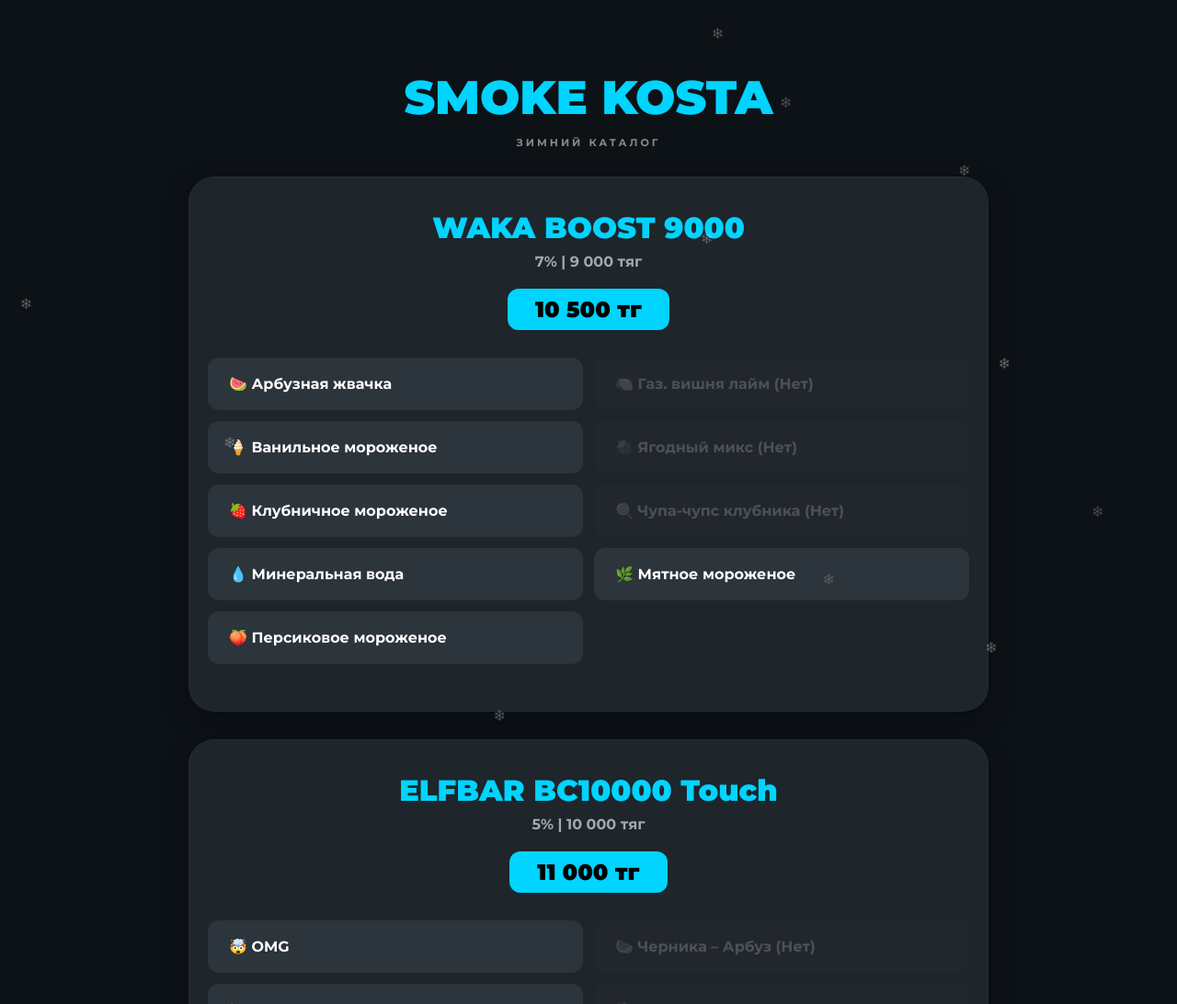
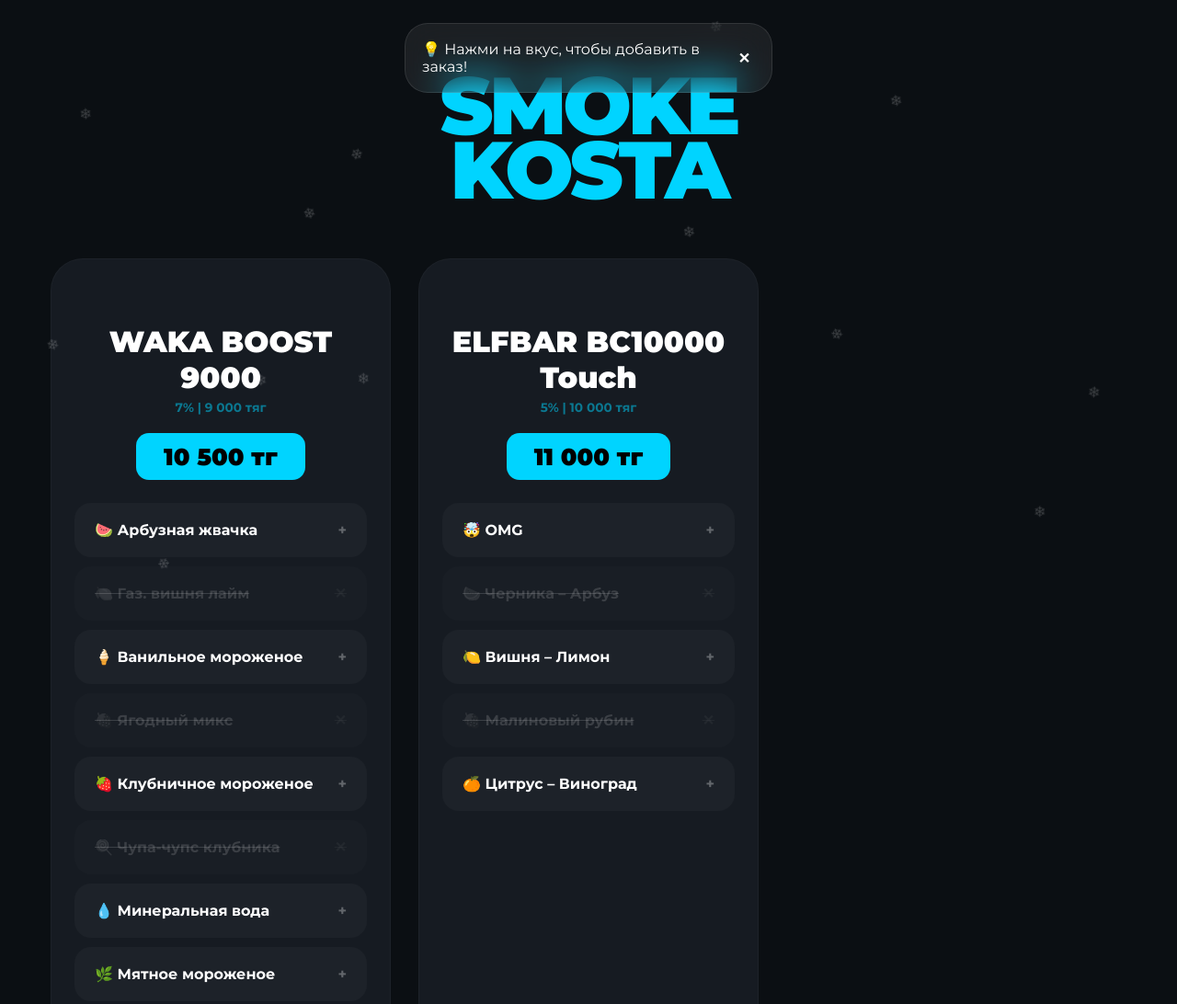
Before and after one commit to SmokeShopi/SmokeShops, a plain HTML site: page index.html in a window 1280 px wide. Shown: the top 1092 px of the page at 92% size. Drawn offline with nearby package versions, Linux system fonts and the light colour scheme.

Commit message:
Update index.html

```diff
--- a/index.html
+++ b/index.html
@@ -19,220 +19,232 @@
     <link href="https://fonts.googleapis.com/css2?family=Montserrat:wght@400;700;800;900&display=swap" rel="stylesheet">
     <link href="https://unpkg.com/aos@2.3.1/dist/aos.css" rel="stylesheet">
     <link rel="icon" type="image/png" href="logot.png">
+    <script src="https://cdnjs.cloudflare.com/ajax/libs/gsap/3.12.2/gsap.min.js"></script>
+    <script src="https://cdnjs.cloudflare.com/ajax/libs/gsap/3.12.2/ScrollTrigger.min.js"></script>
 
     <style>
         :root {
             --blue-accent: #00d4ff;
-            --card-bg: #1e252b;
-            --flavor-bg: #2c343c;
-            --text-color: #ffffff;
             --promo-color: #ff00d4;
+            --bg-main: #0b0f13;
+            --card-bg: #161b22;
+            --out-of-stock-color: rgba(255, 255, 255, 0.15);
         }
 
-        * { box-sizing: border-box; -webkit-tap-highlight-color: transparent; }
+        * { box-sizing: border-box; -webkit-tap-highlight-color: transparent; margin: 0; padding: 0; }
 
         body {
-            margin: 0; padding: 0;
-            font-family: 'Montserrat', sans-serif;
-            background: #0d1217;
-            color: var(--text-color);
-            min-height: 100vh;
-            display: flex; flex-direction: column; align-items: center;
+            background: var(--bg-main);
+            color: #fff; font-family: 'Montserrat', sans-serif;
+            overflow-x: hidden; width: 100%;
         }
 
-        .container { width: 95%; max-width: 900px; padding: 40px 15px; text-align: center; }
+        #snow-container { position: fixed; top: 0; left: 0; width: 100%; height: 100%; pointer-events: none; z-index: 5; overflow: hidden; }
+        .snowflake { position: absolute; top: -20px; color: white; opacity: 0.2; pointer-events: none; }
 
-        header h1 {
-            font-size: clamp(2rem, 8vw, 3.2rem); font-weight: 900;
-            color: var(--blue-accent); text-transform: uppercase;
-            margin-bottom: 5px;
+        #hintBox {
+            position: fixed; top: -150px; left: 50%; transform: translateX(-50%);
+            width: 90%; max-width: 400px; background: rgba(255, 255, 255, 0.07);
+            backdrop-filter: blur(20px); -webkit-backdrop-filter: blur(20px);
+            padding: 18px; border-radius: 25px; border: 1px solid rgba(255, 255, 255, 0.1);
+            z-index: 2000; display: flex; align-items: center; justify-content: space-between;
         }
 
+        .container { width: 100%; max-width: 1200px; padding: 80px 15px 180px; margin: 0 auto; }
+        header { text-align: center; margin-bottom: 60px; }
+        header h1 { font-size: clamp(3.5rem, 12vw, 5.5rem); font-weight: 900; color: var(--blue-accent); text-transform: uppercase; letter-spacing: -4px; line-height: 0.8; }
+
+        #catalog-container { display: grid; grid-template-columns: repeat(auto-fill, minmax(330px, 1fr)); gap: 30px; }
+
         .catalog-item {
-            background: var(--card-bg);
-            border-radius: 28px;
-            padding: 35px 20px;
-            margin-bottom: 30px;
-            position: relative;
-            box-shadow: 0 10px 30px rgba(0, 0, 0, 0.3);
-            border: 1px solid rgba(255, 255, 255, 0.03);
+            background: var(--card-bg); border-radius: 35px; padding: 70px 25px 35px;
+            border: 1px solid rgba(255,255,255,0.03); position: relative;
+            text-align: center; opacity: 0; transform: translateY(50px);
         }
 
-        .item-title { font-size: 2rem; font-weight: 900; color: var(--blue-accent); margin-bottom: 8px; }
-        .specs { opacity: 0.6; font-weight: 600; margin-bottom: 20px; font-size: 1rem; }
-
-        .price-row { display: flex; align-items: center; justify-content: center; gap: 15px; margin-bottom: 30px; }
-        .old-price { text-decoration: line-through; opacity: 0.4; font-size: 1.2rem; font-weight: 700; }
-        .price-tag {
-            background: var(--blue-accent); color: #000;
-            padding: 8px 30px; border-radius: 12px;
-            font-weight: 900; font-size: 1.5rem;
+        .promo-badge {
+            position: absolute; top: -15px; left: 50%; transform: translateX(-50%);
+            background: var(--promo-color); color: white; padding: 12px 28px;
+            border-radius: 50px; font-weight: 900; font-size: 0.8rem;
+            text-decoration: none; z-index: 10; white-space: nowrap;
         }
 
-        .flavor-list {
-            display: grid;
-            grid-template-columns: repeat(auto-fill, minmax(280px, 1fr));
-            gap: 12px; list-style: none; padding: 0;
+        .item-title { font-size: 2rem; font-weight: 900; margin-bottom: 5px; }
+        .specs { color: var(--blue-accent); font-weight: 700; opacity: 0.5; margin-bottom: 20px; font-size: 0.85rem; }
+
+        .price-box { margin-bottom: 25px; display: flex; flex-direction: column; align-items: center; }
+        .old-price { font-size: 0.95rem; font-weight: 700; color: rgba(255,255,255,0.3); text-decoration: line-through; margin-bottom: 4px; }
+        .price-tag { background: var(--blue-accent); color: #000; padding: 10px 30px; border-radius: 14px; font-weight: 900; font-size: 1.6rem; }
+
+        .flavor-list { width: 100%; list-style: none; display: flex; flex-direction: column; gap: 10px; }
+
+        /* СТИЛЬ ДЛЯ КНОПОК ВКУСА */
+        .flavor-list li {
+            background: rgba(255,255,255,0.03); padding: 18px 20px; border-radius: 18px;
+            font-weight: 700; cursor: pointer; display: flex; justify-content: space-between;
+            border: 2px solid transparent; transition: 0.3s cubic-bezier(0.4, 0, 0.2, 1);
         }
 
-        .flavor-list li {
-            background: var(--flavor-bg);
-            padding: 18px 22px; border-radius: 12px;
-            font-size: 1rem; font-weight: 700;
-            cursor: pointer; transition: 0.2s;
-            display: flex; align-items: center;
-            border: 1px solid transparent;
+        /* КОГДА ВКУС ВЫБРАН */
+        .flavor-list li.selected { border-color: var(--blue-accent); background: rgba(0, 212, 255, 0.1); color: var(--blue-accent); }
+
+        /* КОГДА ВКУСА НЕТ (ТО ЧТО ТЫ ПРОСИЛ) */
+        .flavor-list li.out-of-stock {
+            background: rgba(255, 255, 255, 0.01);
+            color: var(--out-of-stock-color);
+            border-color: transparent;
+            text-decoration: line-through;
+            cursor: not-allowed;
+            pointer-events: none; /* Чтобы нельзя было кликнуть */
+            filter: grayscale(1) blur(0.5px);
         }
 
-        .flavor-list li.selected {
-            background: rgba(0, 212, 255, 0.1);
-            border-color: var(--blue-accent);
+        .order-btn {
+            position: fixed; bottom: 30px; left: 50%; transform: translateX(-50%) translateY(150px);
+            width: 92%; max-width: 480px; background: var(--blue-accent);
+            color: #000; padding: 22px 30px; border-radius: 30px;
+            display: flex; justify-content: space-between; align-items: center;
+            text-decoration: none; font-weight: 900; font-size: 1.1rem;
+            z-index: 3000; opacity: 0;
         }
 
-        .flavor-list li.out-of-stock { opacity: 0.2; cursor: not-allowed; filter: grayscale(1); }
-
-        .promo-badge {
-            background: var(--promo-color); color: white; padding: 5px 12px;
-            border-radius: 6px; font-weight: 900; font-size: 0.75rem;
-            position: absolute; top: 15px; right: 15px; text-decoration: none;
-        }
-
-        .stock-warning {
-            color: var(--blue-accent);
-            padding: 20px;
-            margin: 10px 0;
-            font-size: 0.9rem;
-            font-weight: 700;
-            text-transform: uppercase;
-            opacity: 0.8;
-        }
-
-        .cta-button {
-            display: inline-block;
-            width: 100%;
-            max-width: 400px;
-            background: var(--blue-accent);
-            color: #000;
-            text-decoration: none;
-            padding: 20px;
-            margin: 10px 0 60px 0;
-            border-radius: 16px;
-            font-weight: 900;
-            font-size: 1rem;
-            text-transform: uppercase;
-            letter-spacing: 1px;
-            transition: all 0.3s ease;
-            box-shadow: 0 10px 25px rgba(0, 212, 255, 0.2);
-        }
-
-        .cta-button:active { transform: scale(0.97); }
-        .snowflake { position: fixed; top: -10px; color: white; z-index: 0; pointer-events: none; }
-        @media (max-width: 600px) { .flavor-list { grid-template-columns: 1fr; } }
+        .no-flavors { padding: 25px; color: #ffab00; font-weight: 800; border: 2px dashed rgba(255,171,0,0.2); border-radius: 25px; font-size: 0.9rem; }
     </style>
 </head>
 <body>
 
-<div class="container">
-    <header data-aos="fade-down">
-        <h1>SMOKE KOSTA</h1>
-        <p style="opacity: 0.5; font-size: 0.7rem; letter-spacing: 3px; font-weight: 700; margin-bottom: 30px;">ЗИМНИЙ КАТАЛОГ</p>
-    </header>
-
-    <div id="catalog-container"></div>
-
-    <div class="stock-warning" data-aos="fade-up">
-        ⚡️ Вкусы разбирают быстро — успей забронировать свой 💨
+<div id="snow-container"></div>
+<div id="hintBox">
+    <p>💡 Нажми на вкус, чтобы добавить в заказ!</p>
+    <span onclick="hideHintManually()" style="cursor:pointer; font-weight:900; padding: 5px;">✕</span>
 </div>
 
-    <a href="https://t.me/smokemanagerQST" id="orderBtn" class="cta-button" data-aos="fade-up">
-        📲 Заказать в Telegram
-    </a>
+<div class="container">
+    <header id="head-anim">
+        <h1>SMOKE<br>KOSTA</h1>
+    </header>
+    <div id="catalog-container"></div>
 </div>
 
-<script src="https://unpkg.com/aos@2.3.1/dist/aos.js"></script>
+<a href="#" id="orderBtn" class="order-btn">
+    <span id="btnLabel">ВЫБЕРИТЕ ТОВАР</span>
+    <span id="totalPrice" style="background: rgba(0,0,0,0.1); padding: 7px 15px; border-radius: 10px;">0 тг</span>
+</a>
+
 <script>
+    gsap.registerPlugin(ScrollTrigger);
     let cart = [];
 
-// Мягкий, "сочный" звук клика (как в крутых приложениях)
-    const clickSound = new Audio("https://www.soundjay.com/communication/sounds/digital-u-02.mp3");
-    clickSound.volume = 0.01; // Оптимальная громкость, чтобы не било по ушам
+    function hideHint() { gsap.to("#hintBox", { y: -200, opacity: 0, duration: 1, ease: "back.in(1.2)" }); }
+    function hideHintManually() { hideHint(); }
 
     async function init() {
         try {
             const res = await fetch('products.json');
             const data = await res.json();
             render(data);
-            AOS.init({ duration: 800, once: true, offset: 50 });
-        } catch (e) { console.error("Ошибка загрузки JSON", e); }
+
+            gsap.from("#head-anim h1", { scale: 0.9, opacity: 0, duration: 1, ease: "power2.out" });
+
+            const hintTl = gsap.timeline();
+            hintTl.to("#hintBox", { top: "25px", duration: 1.2, ease: "elastic.out(1, 0.8)", delay: 1 })
+                  .to("#hintBox", { y: -200, opacity: 0, duration: 1, ease: "back.in(1.2)", delay: 4 });
+
+        } catch (e) { console.error(e); }
     }
 
     function render(products) {
         const root = document.getElementById('catalog-container');
-        root.innerHTML = products.map(p => {
-            const hasF = p.flavors && p.flavors.length > 0;
-            return `
-                <div class="catalog-item" data-aos="fade-up">
+        root.innerHTML = products.map((p, pIdx) => `
+            <div class="catalog-item">
                 ${p.promo ? `<a href="${p.promoLink}" class="promo-badge">${p.promo}</a>` : ''}
                 <div class="item-title">${p.name}</div>
                 <div class="specs">${p.specs}</div>
-                    <div class="price-row">
+                <div class="price-box">
                     ${p.oldPrice ? `<div class="old-price">${p.oldPrice} тг</div>` : ''}
                     <div class="price-tag">${p.price} тг</div>
                 </div>
-                    ${hasF ? `
+                ${p.flavors.length > 0 ? `
                     <ul class="flavor-list">
                         ${p.flavors.map(f => `
                             <li class="${f.stock ? '' : 'out-of-stock'}"
-                                    onclick="pick('${p.name}', '${f.name}', this, ${f.stock})">
-                                    ${f.name} ${f.stock ? '' : ' (Нет)'}
+                                onclick="pick('${p.name}', '${f.name}', '${p.price}', this, ${f.stock})">
+                                <span>${f.name}</span>
+                                <span style="opacity:0.3;">${f.stock ? '+' : '✕'}</span>
                             </li>
                         `).join('')}
                     </ul>
-                    ` : `
-                        <div style="padding: 20px; background: rgba(0,0,0,0.2); border-radius: 15px; opacity: 0.5; font-size: 0.9rem;">
-                            ⚠️ Вкусы временно отсутствуют
+                ` : `<div class="no-flavors">⚠️ Вкусы временно отсутствуют</div>`}
             </div>
-                    `}
-                </div>
-            `;
-        }).join('');
+        `).join('');
+
+        gsap.to(".catalog-item", {
+            opacity: 1, y: 0, duration: 1, stagger: 0.1, ease: "power3.out",
+            scrollTrigger: { trigger: "#catalog-container", start: "top 90%" }
+        });
+
+        gsap.to(".promo-badge", {
+            scale: 1.08,
+            boxShadow: "0 15px 35px rgba(255, 0, 212, 0.7)",
+            duration: 0.8,
+            repeat: -1,
+            yoyo: true,
+            ease: "sine.inOut"
+        });
     }
 
-    function pick(pName, fName, el, stock) {
-        if (!stock) return;
+    function pick(pName, fName, priceStr, el, stock) {
+        if (!stock) return; // Блокировка выбора, если stock: false
 
-        // ВОСПРОИЗВОДИМ ЗВУК
-        clickSound.currentTime = 0; // Сброс в начало, чтобы можно было кликать быстро
-        clickSound.play().catch(() => {}); // Игнорируем ошибку, если браузер блокирует звук до первого клика
+        gsap.to("#hintBox", { opacity: 0, y: -200, duration: 0.5 });
 
         const id = `${pName} (${fName})`;
-        el.classList.toggle('selected');
+        const price = parseInt(priceStr.replace(/\s/g, ''));
+        const idx = cart.findIndex(c => c.id === id);
 
-        if (el.classList.contains('selected')) { cart.push(id); }
-        else { cart = cart.filter(i => i !== id); }
-
-        const btn = document.getElementById('orderBtn');
-        if (cart.length > 0) {
-            const txt = encodeURIComponent("Привет! Заказ:\n" + cart.map(i => "— " + i).join("\n") + "\n\nАдрес: ");
-            btn.href = `https://t.me/smokemanagerQST?text=${txt}`;
-            btn.innerText = `ВЫБРАНО: ${cart.length} | ЗАКАЗАТЬ`;
+        if (idx === -1) {
+            cart.push({id, price});
+            el.classList.add('selected');
+            gsap.fromTo(el, {scale: 0.97}, {scale: 1.02, duration: 0.3, ease: "back.out(3)", yoyo: true, repeat: 1});
         } else {
-            btn.href = "https://t.me/smokemanagerQST";
-            btn.innerText = "📲 Заказать в Telegram";
+            cart.splice(idx, 1);
+            el.classList.remove('selected');
         }
-        if (navigator.vibrate) navigator.vibrate(20);
+        updateUI();
     }
 
+    function updateUI() {
+        const btn = document.getElementById('orderBtn');
+        const priceDisplay = document.getElementById('totalPrice');
+        const total = cart.reduce((s, i) => s + i.price, 0);
+
+        if (cart.length > 0) {
+            document.getElementById('btnLabel').innerText = `ЗАКАЗАТЬ (${cart.length})`;
+            let curr = { v: parseInt(priceDisplay.innerText) || 0 };
+            gsap.to(curr, {
+                v: total, duration: 0.5, onUpdate: () => {
+                    priceDisplay.innerText = Math.floor(curr.v).toLocaleString() + ' тг';
+                }
+            });
+            gsap.to(btn, { y: 0, opacity: 1, duration: 0.6, ease: "back.out(1.5)" });
+            btn.href = "https://t.me/smokemanagerQST?text=" + encodeURIComponent("❄️ ЗАКАЗ:\n" + cart.map(i => "— " + i.id).join("\n") + "\n\n💰 ИТОГО: " + total + " тг");
+        } else {
+            gsap.to(btn, { y: 150, opacity: 0, duration: 0.4 });
+        }
+    }
+
+    function createSnow() {
+        const container = document.getElementById('snow-container');
+        const s = document.createElement('div');
+        s.className = 'snowflake';
+        s.innerHTML = '❄';
+        s.style.left = Math.random() * 100 + '%';
+        container.appendChild(s);
+        gsap.to(s, { y: window.innerHeight + 50, x: "+=" + (Math.random() * 60 - 30), rotation: 360, duration: Math.random() * 5 + 5, ease: "none", onComplete: () => s.remove() });
+    }
+    setInterval(createSnow, 400);
+
     init();
-
-    setInterval(() => {
-        const s = document.createElement('div');
-        s.className = 'snowflake'; s.innerHTML = '❄';
-        s.style.left = Math.random() * 100 + 'vw';
-        s.style.opacity = Math.random() * 0.4;
-        document.body.appendChild(s);
-        s.animate([{transform:'translateY(-10px)'},{transform:'translateY(110vh)'}], {duration: 6000}).onfinish = () => s.remove();
-    }, 500);
 </script>
 </body>
 </html>
```
Lines whose indentation alone changed are shown as unchanged.
